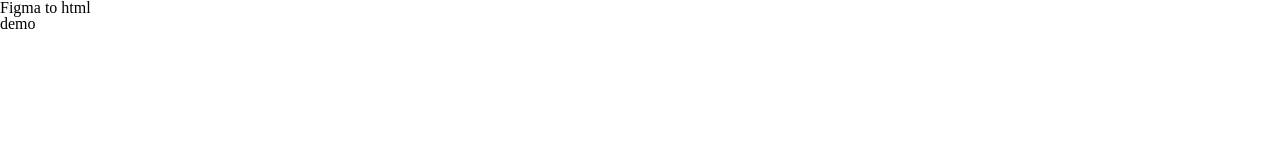
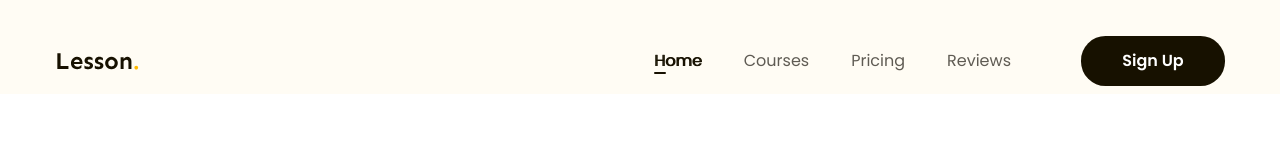
Before and after one commit to Tringuyen63/figma-to-html, a plain HTML site: page index.html in a window 1280 px wide. Shown: the top 160 px of the page. Drawn offline with Linux system fonts and the light colour scheme.

Commit message:
P3 làm phần header

```diff
--- a/assets/css/style.css
+++ b/assets/css/style.css
@@ -1,13 +1,89 @@
-*{
-    box-sizing: border-box;
+* {
+  box-sizing: border-box;
 }
 
-html{
-    font-size: 62.5%;
-    /* đặt fs 62.5% để đổi được 1rem = 10px */
+html {
+  font-size: 62.5%;
+  /* đặt fs 62.5% để đổi được 1rem = 10px */
 }
 
 /* khôi phục lại cỡ chữ mặc định tính theo rem */
-body{
-    font-size: 1.6rem;
+body {
+  font-size: 1.6rem;
+  font-family: "Poppins", sans-serif;
 }
+/* ==========================================common====================================== */
+a {
+  text-decoration: none;
+}
+.main-content {
+  width: 1170px;
+  max-width: calc(100% - 48px);
+  margin-left: auto;
+  margin-right: auto;
+}
+.btn {
+  display: inline-block;
+  min-width: 118px;
+  padding: 0px 16px;
+  line-height: 50px;
+  color: #fff;
+  text-align: center;
+  font-size: 1.6rem;
+  font-weight: 600;
+  border-radius: 24.5px;
+  background: #171100;
+}
+/* ==========================================header====================================== */
+.header {
+  background: #fffcf4;
+}
+.header.fixed {
+  position: sticky;
+  /* dựa vào padding phía dưới lấy 36-8=28px để cách trên 8px */
+  top: -28px;
+}
+.header .body {
+  display: flex;
+  align-items: center;
+  /* trên, trái phải, dưới */
+  padding: 36px 0 8px;
+}
+
+.nav {
+  margin-left: auto;
+}
+
+.nav ul {
+  display: flex;
+}
+.nav a {
+  position: relative;
+  color: #5f5b53;
+  font-size: 1.6rem;
+  padding: 8px 21px;
+}
+.nav li.active a,
+.nav a:hover {
+  color: #171100;
+  /* font-weight: 600; 2 cái điều đc để tshadow nhìn ok hơn */
+  text-shadow: 1px 0 0 currentColor;
+}
+.nav li.active a::after {
+  position: absolute;
+  left: 21px;
+  bottom: 6px;
+  display: block;
+  content: "";
+  width: 12px;
+  height: 2px;
+  border-radius: 1px;
+  background: #171100;
+}
+.header .btn-sign-up {
+  min-width: 144px;
+}
+.header .action {
+  /* đề yêu cầu cách 70px mà Reviews cách 21 nên giờ phải cách thêm 49 mới đủ 70 */
+  margin-left: 49px;
+}
--- a/index.html
+++ b/index.html
@@ -6,13 +6,50 @@
     <!-- reset css -->
     <link rel="stylesheet" href="./assets/css/reset.css" />
 
+    <!-- embed fonts (nhúng font) -->
+    <link rel="preconnect" href="https://fonts.googleapis.com" />
+    <link rel="preconnect" href="https://fonts.gstatic.com" crossorigin />
+    <link
+      href="https://fonts.googleapis.com/css2?family=Poppins:ital,wght@0,400;0,500;0,600;0,700;1,400&family=Sen:wght@700&display=swap"
+      rel="stylesheet"
+    />
+
     <!-- style luôn đặt sao reset -->
     <link rel="stylesheet" href="./assets/css/style.css" />
 
     <title>Document</title>
   </head>
-  <body>
-    <h1>Figma to html</h1>
-    <h2>demo</h2>
+  <body style="height: 10000px;">
+    <!-- header -->
+    <header class="header fixed">
+      <div class="main-content">
+        <div class="body">
+          <!-- logo -->
+          <img src="./assets/img/Logo.svg" alt="Lesson." class="logo" />
+          <!-- nav -->
+          <!-- nav.nav>ul>li*4>a{Home} -->
+          <nav class="nav">
+            <ul>
+              <li class="active">
+                <a href="#!">Home</a>
+              </li>
+              <li>
+                <a href="#!">Courses</a>
+              </li>
+              <li>
+                <a href="#!">Pricing</a>
+              </li>
+              <li>
+                <a href="#!">Reviews</a>
+              </li>
+            </ul>
+          </nav>
+          <!-- btn action -->
+          <div class="action">
+            <a href="#!" class="btn btn-sign-up">Sign Up</a>
+          </div>
+        </div>
+      </div>
+    </header>
   </body>
 </html>
```
Also changed, not shown: assets/img/Logo.svg (added).
